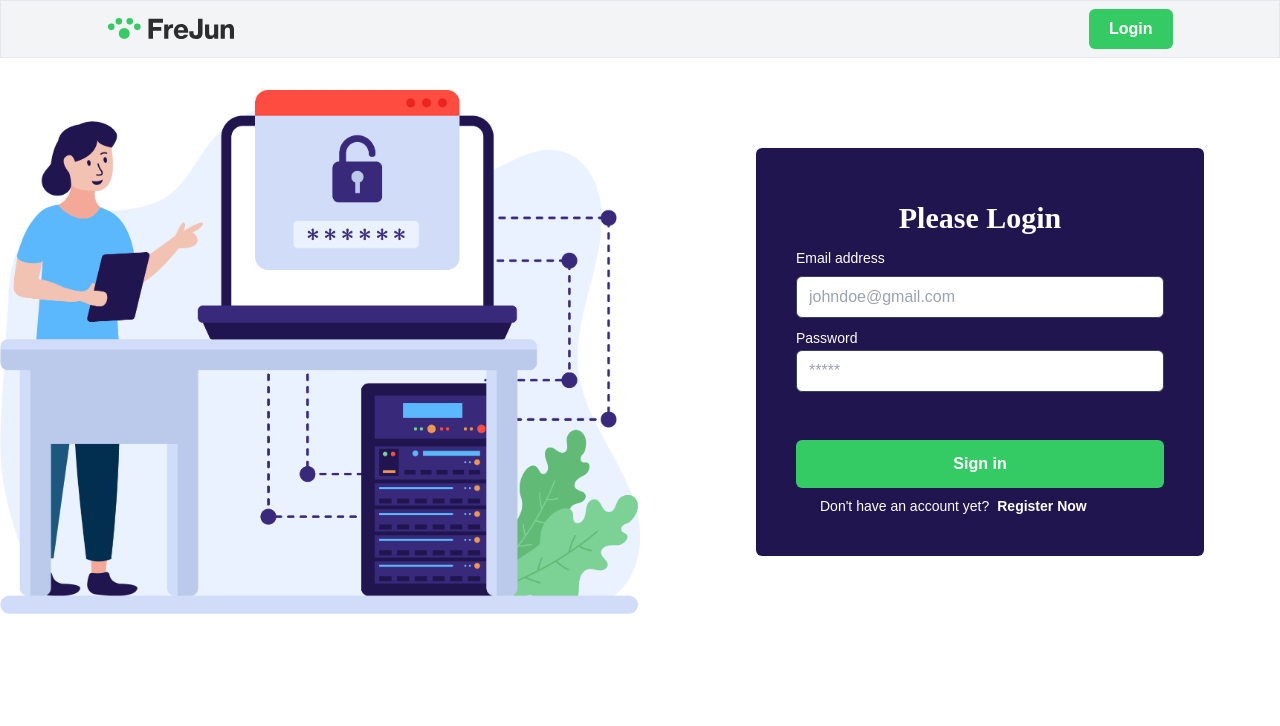
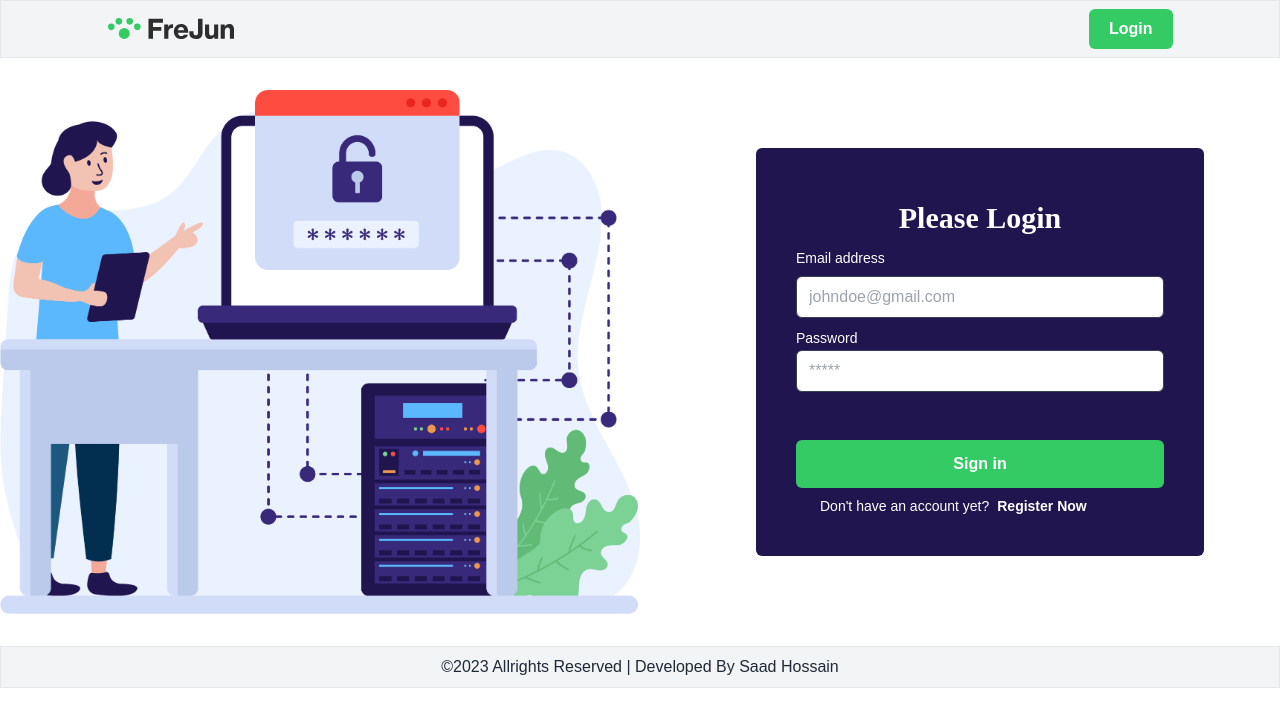
Before and after one commit to saadhossain/frejun, a React (Create React App) app: page / in a window 1280 px wide. Shown: the top 726 px of the page. Built offline with nearby package versions, Linux system fonts and the light colour scheme; no server answers.

Commit message:
Footer added

```diff
--- /dev/null
+++ b/src/Components/Footer.js
@@ -0,0 +1,11 @@
+import React from 'react';
+
+const Footer = () => {
+    return (
+        <div className='bg-gray-100 border border-gray-200 py-2 text-gray-800 font-poppins text-center'>
+            <p>&copy;2023 Allrights Reserved | Developed By <span className='text-actionbtn'><a href='https://saadhossain.dev/'>Saad Hossain</a></span></p>
+        </div>
+    );
+};
+
+export default Footer;
--- a/src/Layout/Main.js
+++ b/src/Layout/Main.js
@@ -1,12 +1,14 @@
 import React from 'react';
 import { Outlet } from 'react-router-dom';
+import Footer from '../Components/Footer';
 import Header from '../Components/Header';
 
 const Main = () => {
     return (
         <div>
-            <Header></Header>
-            <Outlet></Outlet>
+            <Header />
+            <Outlet />
+            <Footer />
         </div>
     );
 };
--- a/src/Pages/Users.js
+++ b/src/Pages/Users.js
@@ -26,7 +26,7 @@ const Users = () => {
                     <>
                         <h2 className='text-3xl md:text-4xl font-semibold text-secondary font-Shantell text-center'>Users Details</h2>
                         {/* Tables to Show users Data */}
-                        <div className="flex justify-center mt-5 text-gray-800">
+                        <div className="flex justify-center my-5 text-gray-800">
                             <div className="overflow-x-auto md:h-[390px]">
                                 <table className="w-11/12 md:w-[800px] text-xs">
                                     <thead className="bg-gray-200 sticky top-0">
```
